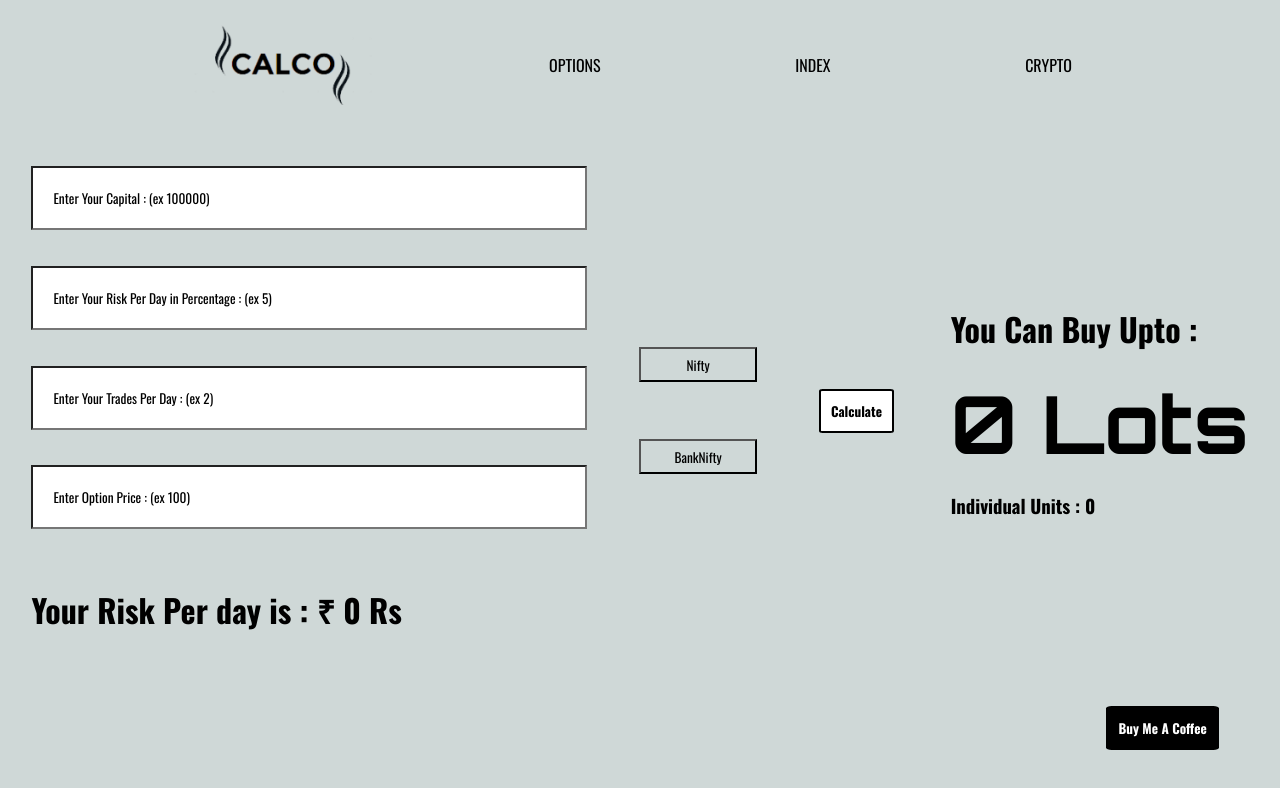
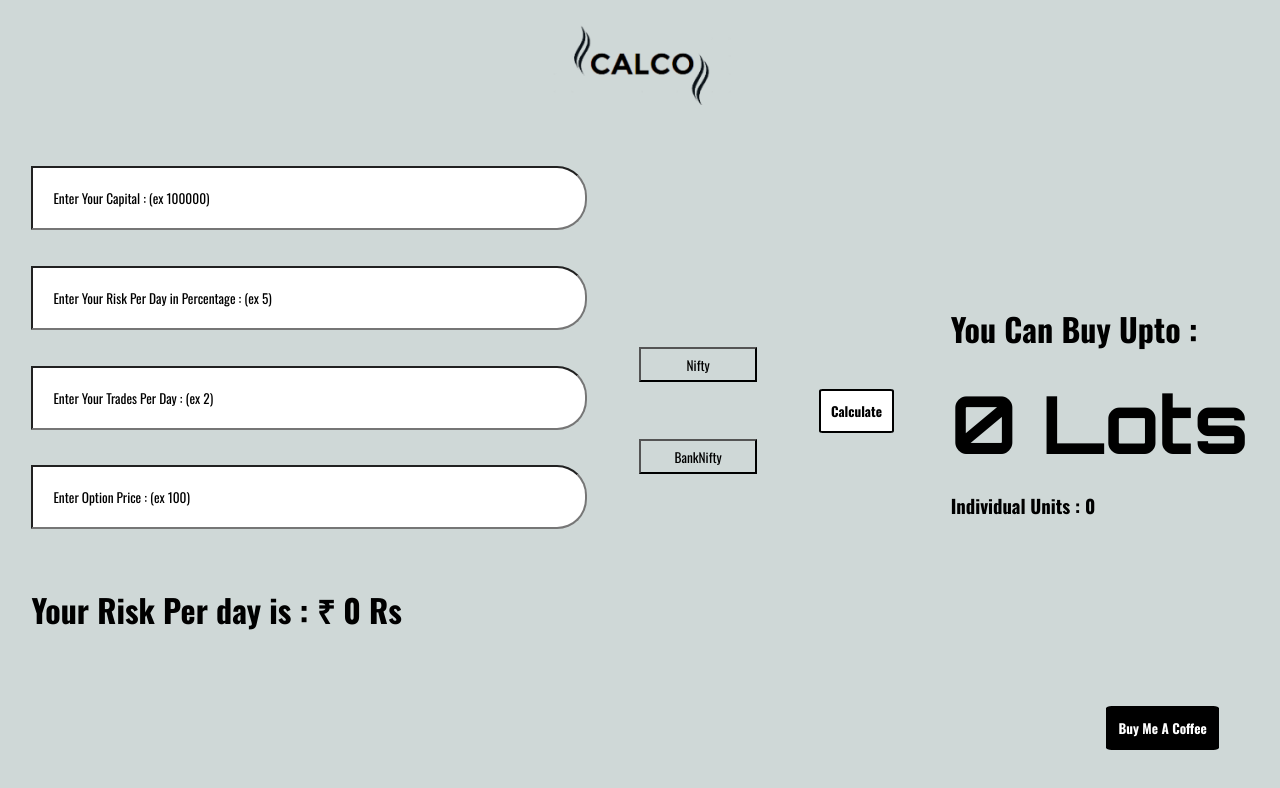
Before and after one commit to NandishNaik01/Lots-Calculator-Using-React.js-, a React (Vite) app: page / in a window 1280 px wide. Shown: the top 788 px of the page. Built offline with nearby package versions, Linux system fonts and the light colour scheme; a web font is replaced by a local one.

Commit message:
removed unwanted navbar

```diff
--- a/src/css/leftbody.css
+++ b/src/css/leftbody.css
@@ -33,6 +33,8 @@ input {
   padding: 20px;
   width: 40vw;
   background-color: white;
+  border-top-right-radius: 30px;
+  border-bottom-right-radius: 30px;
 }
 input::placeholder {
   color: black;
--- a/src/navbar.jsx
+++ b/src/navbar.jsx
@@ -1,6 +1,6 @@
 import "./css/navbar.css";
 import calco from "./assets/calco.png";
-import menu from "./assets/menu.svg";
+// import menu from "./assets/menu.svg";
 const Nav = () => {
   return (
     <div>
@@ -8,11 +8,11 @@ const Nav = () => {
         {/* <img src="./assets/calco.png" /> */}
         {/* <img src={require("./assets/calco.png")} /> */}
         <img src={calco} alt="Logo" />
-        <img src={menu} alt="Logo" className="MenuImage" />
+        {/* <img src={menu} alt="Logo" className="MenuImage" /> */}
 
-        <li>OPTIONS</li>
+        {/* <li>OPTIONS</li>
         <li>INDEX</li>
-        <li>CRYPTO</li>
+        <li>CRYPTO</li> */}
       </div>
       <button id="buymecoffee">Buy Me A Coffee</button>
     </div>
```
